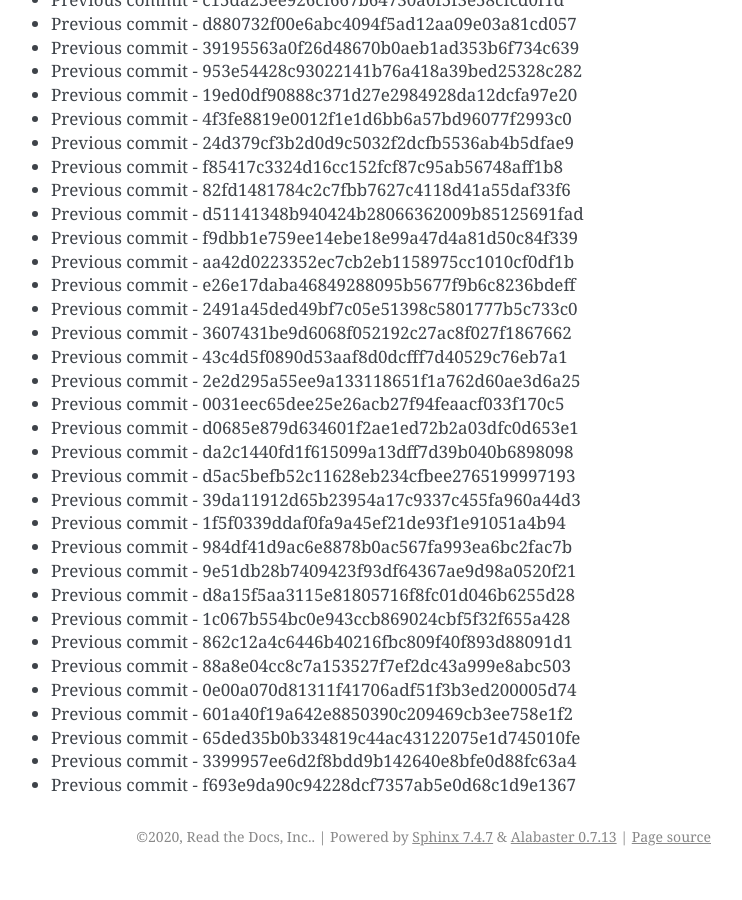
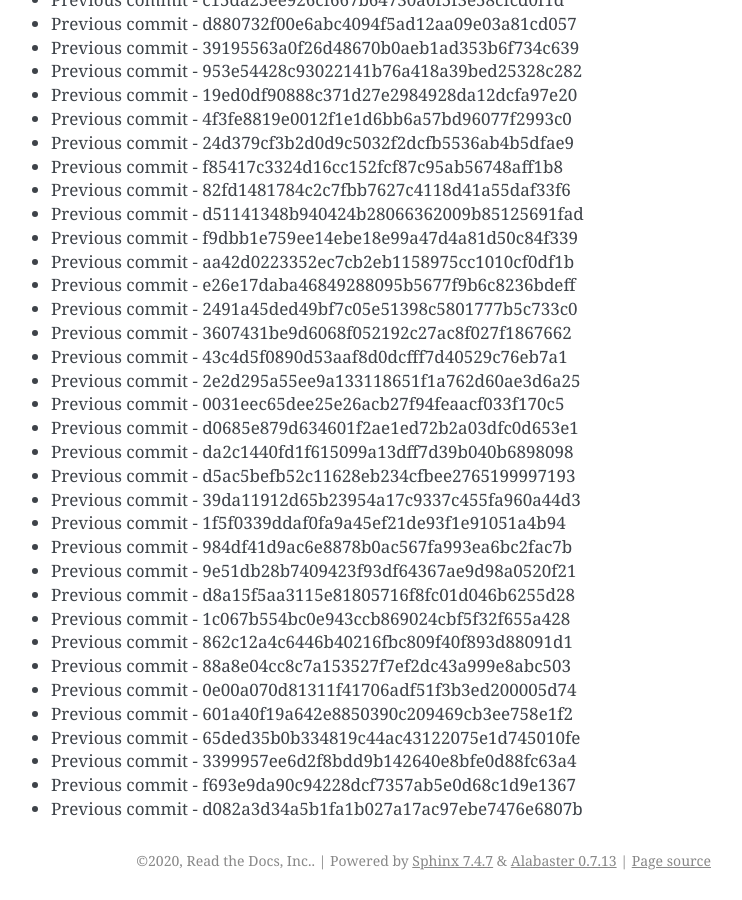
Before and after one commit to readthedocs/rtd-git-stresstest, a Sphinx documentation site: the page built from docs/updates.rst, in a window 1280 px wide and 900 px high, scrolled down 37279 px. Shown: the whole window, without its empty margins (399-1141 px from the left). Built offline with Sphinx 7.4.7, drawn with Linux system fonts in a browser that asks for light colours; before the commit the page ends 38155 px from its top, so only the background shows below that.

Commit message:
Generating commit from previous: d082a3d34a5b1fa1b027a17ac97ebe7476e6807b

```diff
--- a/docs/updates.rst
+++ b/docs/updates.rst
@@ -1598,3 +1598,4 @@ It can be tested for any performance characteristics.
 * Previous commit - 65ded35b0b334819c44ac43122075e1d745010fe
 * Previous commit - 3399957ee6d2f8bdd9b142640e8bfe0d88fc63a4
 * Previous commit - f693e9da90c94228dcf7357ab5e0d68c1d9e1367
+* Previous commit - d082a3d34a5b1fa1b027a17ac97ebe7476e6807b
```
